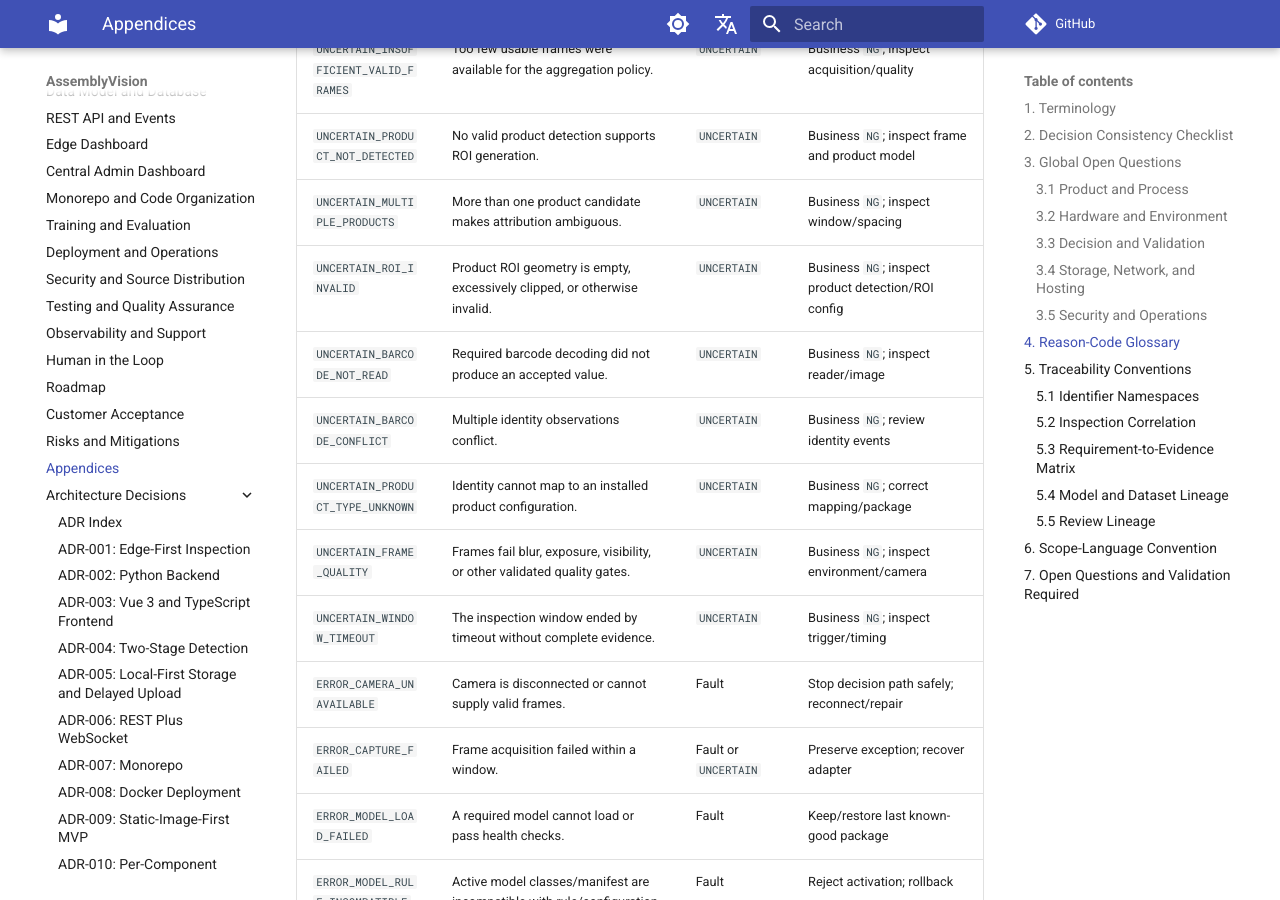
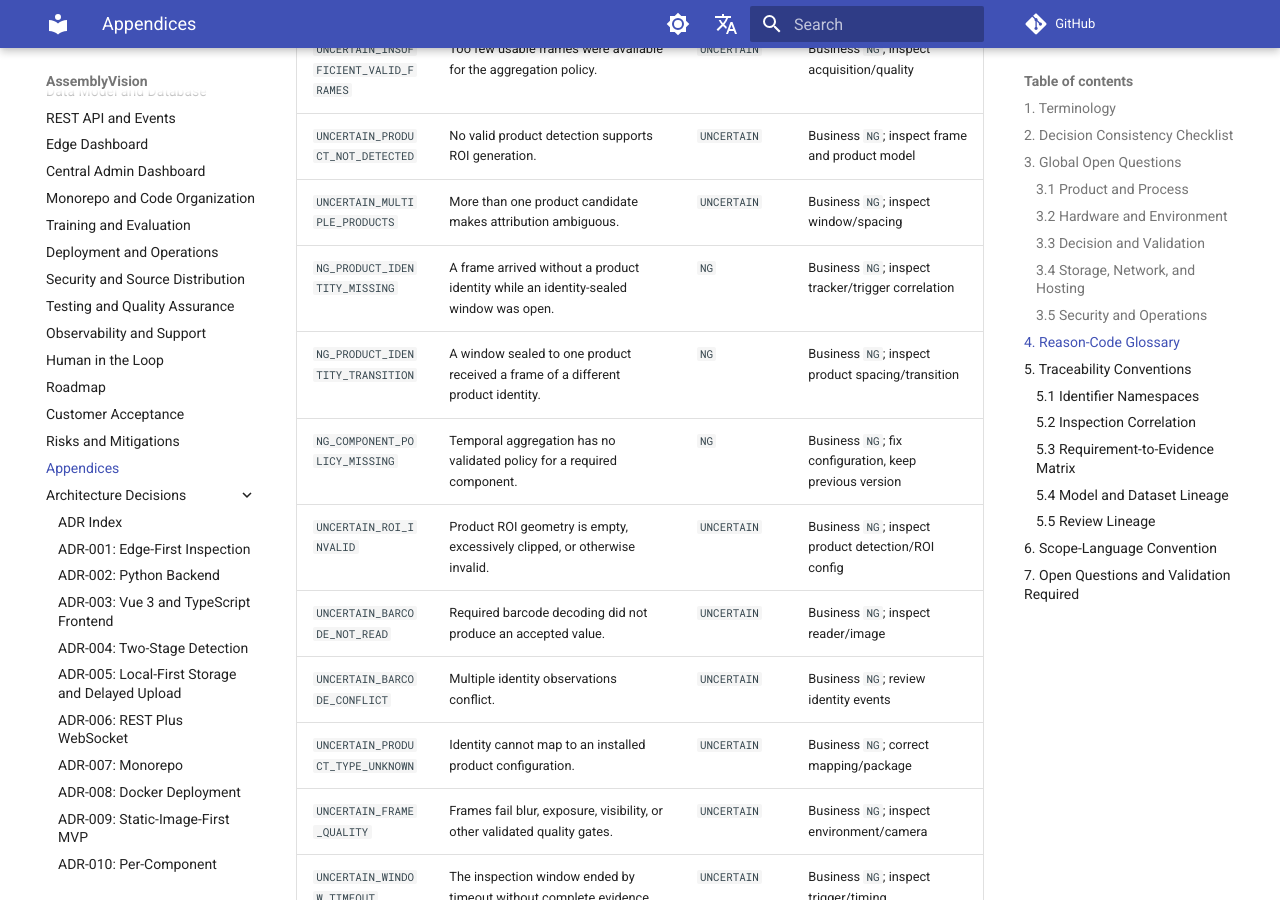
Before and after one commit to dream-studio-china/assembly-vision, an MkDocs documentation site: the page built from docs/design/appendices.md, in a window 1280 px wide and 900 px high, scrolled down 6478 px. Built offline with MkDocs 1.6.1 and Material for MkDocs 9.7.7, drawn with Linux system fonts in a browser that asks for light colours; comment, search, counter and statistics services are not loaded.

Commit message:
docs: register new temporal reason codes in the canonical set
Add PRODUCT_IDENTITY_MISSING, PRODUCT_IDENTITY_TRANSITION, and
COMPONENT_POLICY_MISSING to the reason-code consistency test and document
them in design 11.5 and the appendices glossary (AUDIT-001 requirement that
the module, tests, and docs stay in sync).

```diff
--- a/docs/design/appendices.md
+++ b/docs/design/appendices.md
@@ -135,6 +135,9 @@ Python module is the enforceable source of truth (AUDIT-001).
 | `UNCERTAIN_INSUFFICIENT_VALID_FRAMES` | Too few usable frames were available for the aggregation policy. | `UNCERTAIN` | Business `NG`; inspect acquisition/quality |
 | `UNCERTAIN_PRODUCT_NOT_DETECTED` | No valid product detection supports ROI generation. | `UNCERTAIN` | Business `NG`; inspect frame and product model |
 | `UNCERTAIN_MULTIPLE_PRODUCTS` | More than one product candidate makes attribution ambiguous. | `UNCERTAIN` | Business `NG`; inspect window/spacing |
+| `NG_PRODUCT_IDENTITY_MISSING` | A frame arrived without a product identity while an identity-sealed window was open. | `NG` | Business `NG`; inspect tracker/trigger correlation |
+| `NG_PRODUCT_IDENTITY_TRANSITION` | A window sealed to one product received a frame of a different product identity. | `NG` | Business `NG`; inspect product spacing/transition |
+| `NG_COMPONENT_POLICY_MISSING` | Temporal aggregation has no validated policy for a required component. | `NG` | Business `NG`; fix configuration, keep previous version |
 | `UNCERTAIN_ROI_INVALID` | Product ROI geometry is empty, excessively clipped, or otherwise invalid. | `UNCERTAIN` | Business `NG`; inspect product detection/ROI config |
 | `UNCERTAIN_BARCODE_NOT_READ` | Required barcode decoding did not produce an accepted value. | `UNCERTAIN` | Business `NG`; inspect reader/image |
 | `UNCERTAIN_BARCODE_CONFLICT` | Multiple identity observations conflict. | `UNCERTAIN` | Business `NG`; review identity events |
```
Also changed, not shown: docs/design/11-rule-engine.md (+1 -1 lines), 1 other file.
